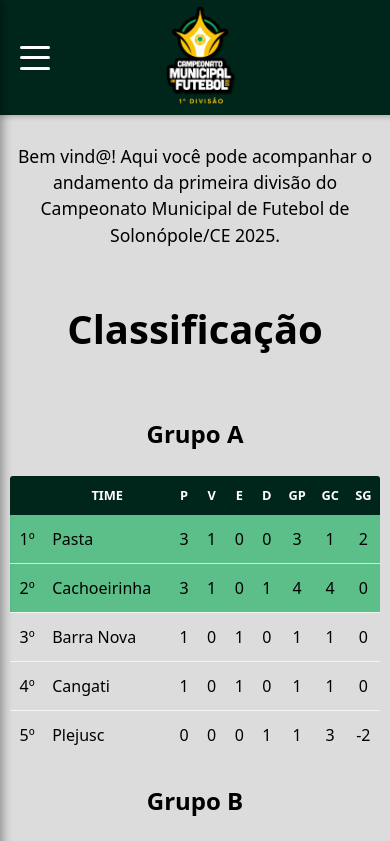
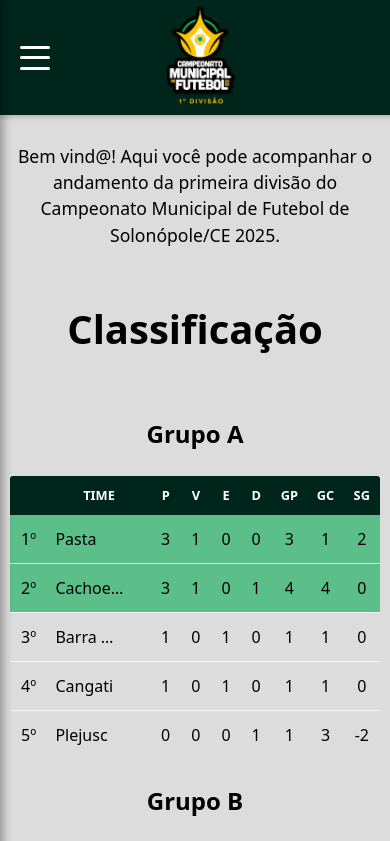
Before and after one commit to Senaias/futebol-solonopole-v0, a React (Vite) app: page / in a window 390 px wide. Shown: the top 841 px of the page. Built offline with nearby package versions, Linux system fonts and the light colour scheme.

Commit message:
refactor: layout

```diff
--- a/src/components/ClassificationTable.css
+++ b/src/components/ClassificationTable.css
@@ -49,8 +49,12 @@
 .teamName {
   overflow: hidden;
   text-overflow: ellipsis;
-  max-width: 100px;
+  max-width: 172px;
   display: block;
+
+  @media screen and (max-width: 400px) {
+    max-width: 70px;
+}
 }
 
 .classification-table th {
```
